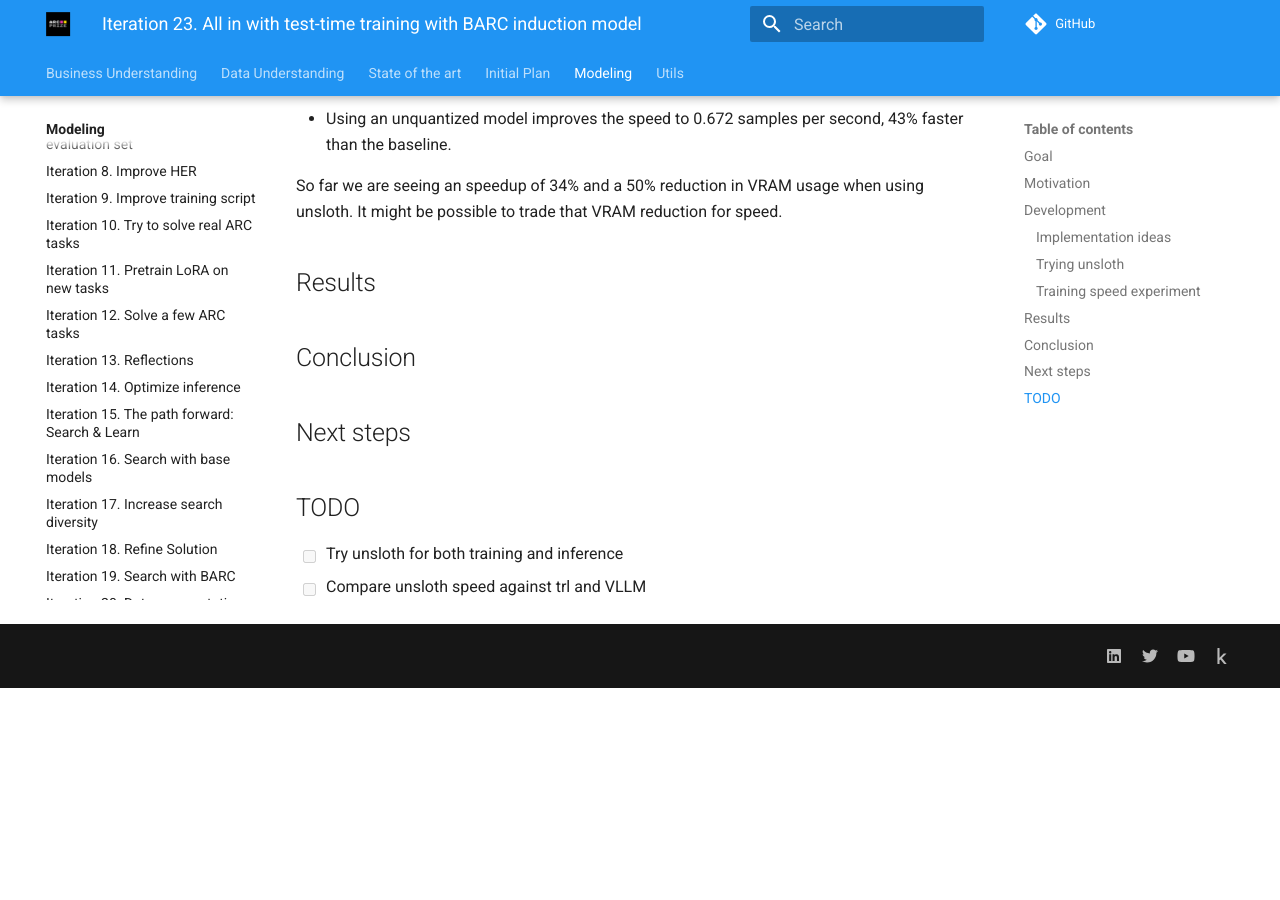
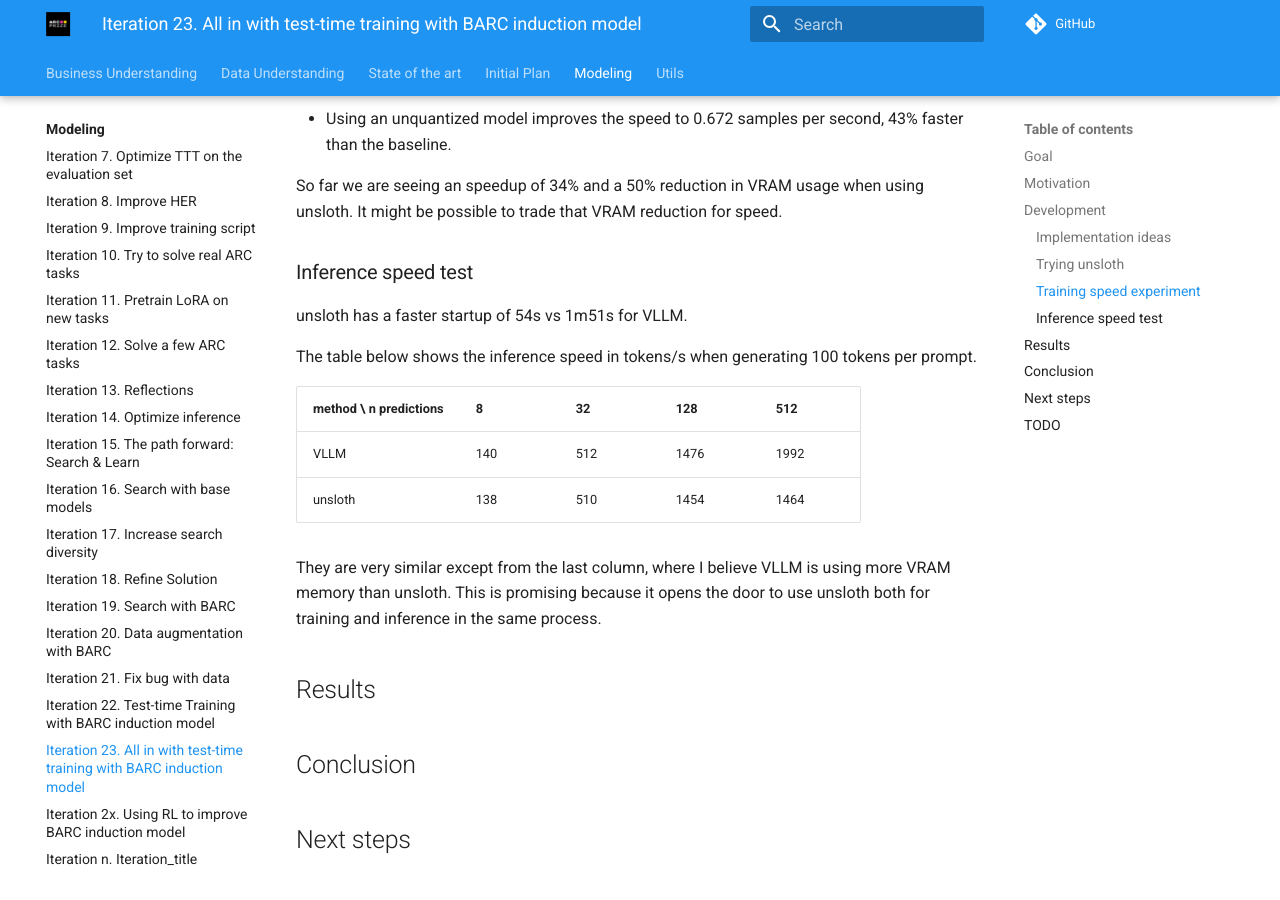
Before and after one commit to ironbar/arc25, an MkDocs documentation site: the page built from docs/modeling/Iteration_23_ttt_BARC_v2.md, in a window 1280 px wide and 900 px high, scrolled down 2419 px. Built offline with MkDocs 1.6.1 and Material for MkDocs 9.7.7, drawn with Linux system fonts in a browser that asks for light colours; comment, search, counter and statistics services are not loaded; before the commit the page ends 3107 px from its top, so only the background shows below that.

Commit message:
tested unsloth inference speed

```diff
--- a/docs/modeling/Iteration_23_ttt_BARC_v2.md
+++ b/docs/modeling/Iteration_23_ttt_BARC_v2.md
@@ -112,6 +112,21 @@ python scripts/finetuning_hr.py \
 So far we are seeing an speedup of 34% and a 50% reduction in VRAM usage when using unsloth. It might
 be possible to trade that VRAM reduction for speed.
 
+### Inference speed test
+
+unsloth has a faster startup of 54s vs 1m51s for VLLM.
+
+The table below shows the inference speed in tokens/s when generating 100 tokens per prompt.
+
+| method \ n predictions | 8   | 32  | 128  | 512  |
+|------------------------|-----|-----|------|------|
+| VLLM                   | 140 | 512 | 1476 | 1992 |
+| unsloth                | 138 | 510 | 1454 | 1464 |
+
+They are very similar except from the last column, where I believe VLLM is using more VRAM memory than
+unsloth. This is promising because it opens the door to use unsloth both for training and inference
+in the same process.
+
 ## Results
 
 ## Conclusion
```
Also changed, not shown: 1 other file.
